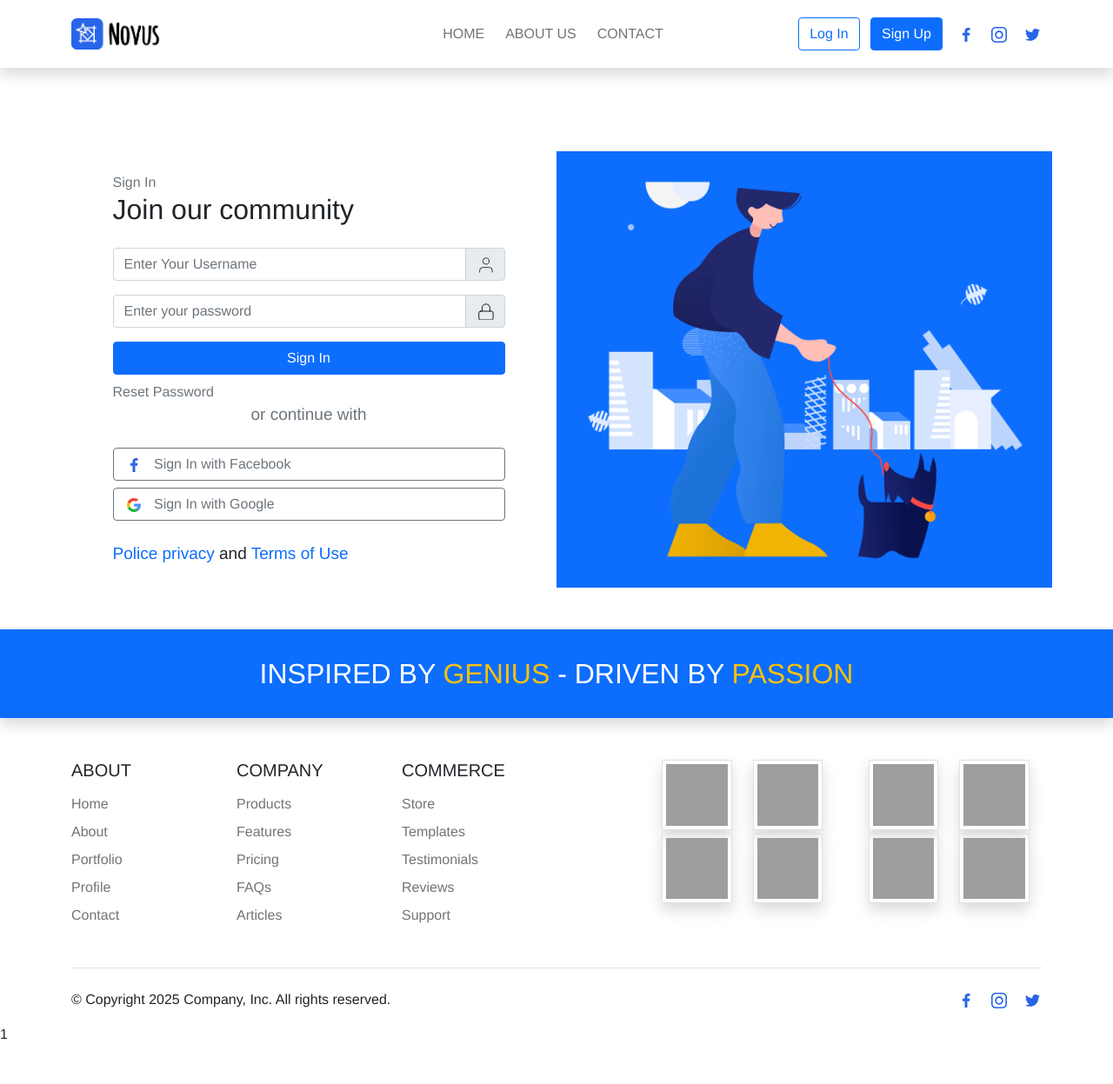
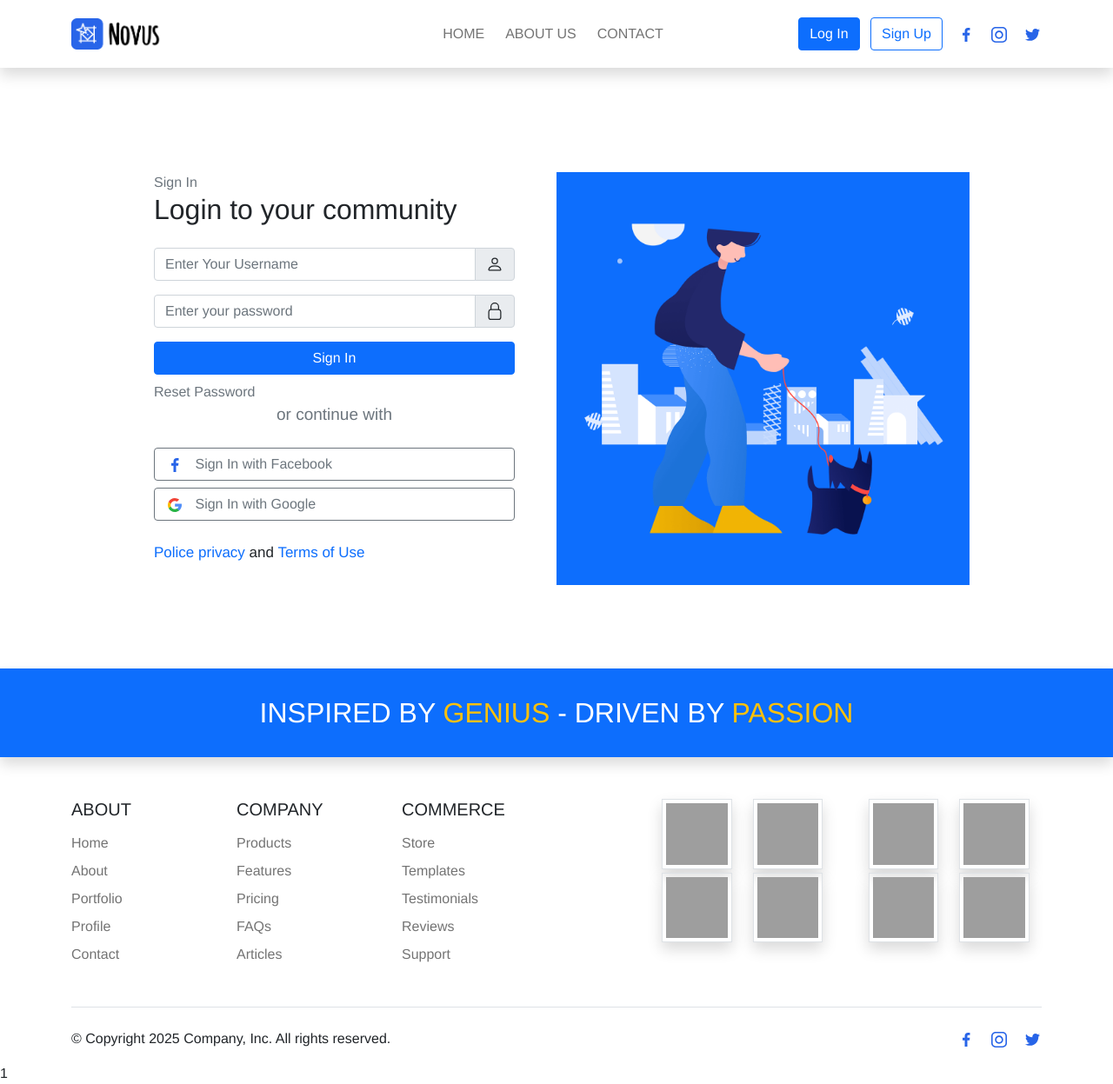
Before and after one commit to steveshead/themed_php_database_login_register, a PHP site: page /login.php in a window 1280 px wide. Shown: the whole page at 87% size. Before the commit the page ends 1195 px from the top, so only its background shows below. Run offline with PHP 8.4, Linux system fonts and the light colour scheme; some libraries are stand-ins or nearby versions; grey boxes are pictures that could not be loaded.

Commit message:
Fixed register form and code cleanup

```diff
--- a/about.php
+++ b/about.php
@@ -7,7 +7,7 @@ require_once 'header.php';
 
 ?>
         <!-- Hero Section -->
-        <section class="py-5 bg-light">
+        <section class="py-5">
             <div class="container">
                 <div class="row align-items-center">
                     <div class="col-lg-6">
@@ -35,7 +35,7 @@ require_once 'header.php';
             </div>
         </section>
         <!-- Mission & Values Section -->
-        <section class="py-5 bg-light">
+        <section class="py-5 bg-light border">
             <div class="container">
                 <div class="row">
                     <div class="col-lg-6 mb-4">
--- a/css/main.css
+++ b/css/main.css
@@ -30,9 +30,6 @@ footer h5 {
 .edit-profile .input-group-text {
   width: 160px;
 }
-.login-form a {
-  text-decoration: none;
-}
 .login-form .btn-outline-secondary:hover {
   color: #fff;
   background-color: #569aff;
--- a/header.php
+++ b/header.php
@@ -31,7 +31,7 @@ if (isset($_SESSION['first_name'])) {
 <header class="shadow bg-white sticky-top">
     <div class="container">
         <nav class="position-relative navbar navbar-expand-lg fixed-top navbar-light py-3 mb-5">
-            <a class="navbar-brand" href="#">
+            <a class="navbar-brand" href="/">
                 <img src="assets/logos/novus/novus.png" alt="" width="106">
             </a>
             <button class="navbar-toggler" type="button" data-toggle="side-menu" data-target="#sideMenuHeaders07" aria-controls="sideMenuHeaders07" aria-expanded="false" aria-label="Toggle navigation">
@@ -48,8 +48,8 @@ if (isset($_SESSION['first_name'])) {
                     <li class="<?=$nav_item_class?> nav-item me-2"><a class="btn btn-primary btn-sm mt-1 text-uppercase" href="logout.php">Logout</a></li>
                 </ul>
                 <div class="ms-auto <?= $logged_in ? 'display-none' : '' ?>">
-                    <a class="btn btn-outline-primary me-2" href="login.php">Log In</a>
-                    <a class="btn btn-primary" href="register.php">Sign Up</a>
+                    <a class="btn btn-primary me-2" href="login.php">Log In</a>
+                    <a class="btn btn-outline-primary" href="register.php">Sign Up</a>
                 </div>
             </div>
             <ul class="list-unstyled d-flex align-items-center justify-content-center mb-0">
--- a/login.php
+++ b/login.php
@@ -38,30 +38,32 @@ if (isset($_COOKIE['remember_me']) && !empty($_COOKIE['remember_me'])) {
 ?>
 
 <section class="position-relative py-5">
-    <div class="container">
-        <div class="row">
-            <div class="col-12 col-lg-6">
+    <div class="container pb-5">
         <div class="row pt-4">
-                    <div class="col-12 col-md-8 col-lg-10 mx-auto">
+            <div class="col-lg-5 offset-1 pe-5">
 
                 <div class="mb-4">
                     <form action="authenticate.php" class="login-form">
                         <span class="text-muted">Sign In</span>
-                                <h2 class="mb-4 fw-light">Join our community</h2>
+                        <h2 class="mb-4 fw-light">Login to your community</h2>
                         <div class="mb-3 input-group">
                             <input class="form-control" type="text" name="username" placeholder="Enter Your Username" id="username" required/>
                             <span class="input-group-text">
-                                        <svg xmlns="http://www.w3.org/2000/svg" width="20" height="20" viewBox="0 0 22 22" fill="none" stroke="currentColor" stroke-width="1" stroke-linecap="round" stroke-linejoin="round"><path d="M20 21v-2a4 4 0 0 0-4-4H8a4 4 0 0 0-4 4v2"></path><circle cx="12" cy="7" r="4"></circle></svg>
+                                <svg xmlns="http://www.w3.org/2000/svg" width="20" height="20" fill="currentColor" class="bi bi-person" viewBox="0 0 16 16">
+                                    <path d="M8 8a3 3 0 1 0 0-6 3 3 0 0 0 0 6m2-3a2 2 0 1 1-4 0 2 2 0 0 1 4 0m4 8c0 1-1 1-1 1H3s-1 0-1-1 1-4 6-4 6 3 6 4m-1-.004c-.001-.246-.154-.986-.832-1.664C11.516 10.68 10.289 10 8 10s-3.516.68-4.168 1.332c-.678.678-.83 1.418-.832 1.664z"/>
+                                </svg>
                           </span>
                         </div>
                         <div class="mb-3 input-group">
                             <input type="password" class="form-control"  name="password" placeholder="Enter your password" id="password" required/>
                             <div class="input-group-text">
-                                        <svg xmlns="http://www.w3.org/2000/svg" width="20" height="20" viewBox="0 0 22 22" fill="none" stroke="#000000" stroke-width="1" stroke-linecap="round" stroke-linejoin="round"><rect x="3" y="11" width="18" height="11" rx="2" ry="2"></rect><path d="M7 11V7a5 5 0 0 1 10 0v4"></path></svg>
+                                <svg xmlns="http://www.w3.org/2000/svg" width="20" height="20" fill="currentColor" class="bi bi-lock" viewBox="0 0 16 16">
+                                    <path fill-rule="evenodd" d="M8 0a4 4 0 0 1 4 4v2.05a2.5 2.5 0 0 1 2 2.45v5a2.5 2.5 0 0 1-2.5 2.5h-7A2.5 2.5 0 0 1 2 13.5v-5a2.5 2.5 0 0 1 2-2.45V4a4 4 0 0 1 4-4M4.5 7A1.5 1.5 0 0 0 3 8.5v5A1.5 1.5 0 0 0 4.5 15h7a1.5 1.5 0 0 0 1.5-1.5v-5A1.5 1.5 0 0 0 11.5 7zM8 1a3 3 0 0 0-3 3v2h6V4a3 3 0 0 0-3-3"/>
+                                </svg>
                             </div>
                         </div>
                         <button class="btn btn-primary mb-2 w-100" type="submit">Sign In</button>
-                                <a class="forgot-password text-secondary" href="forgot-password.php">Reset Password</a>
+                        <a class="forgot-password text-secondary text-decoration-none" href="forgot-password.php">Reset Password</a>
                         <p class="mb-4 text-muted text-center">or continue with</p>
                         <button class="btn btn-outline-secondary mb-2 w-100 text-start" href="#">
                             <img class="img-fluid me-2" src="assets/logos/facebook-sign.svg"/>
@@ -71,13 +73,12 @@ if (isset($_COOKIE['remember_me']) && !empty($_COOKIE['remember_me'])) {
                             <img class="img-fluid me-2" src="assets/logos/google-sign.svg"/>
                             <span>Sign In with Google</span>
                         </button>
-                                <p class="mt-4"><a href="#">Police privacy</a> and <a href="#">Terms of Use</a></p>
+                        <p class="mt-4" style="font-size:17px !important;"><a class="text-decoration-none" href="#">Police privacy</a> and <a class="text-decoration-none" href="#">Terms of Use</a></p>
                     </form>
                 </div>
             </div>
-                </div>
-            </div>
-            <div class="col-12 col-lg-6 bg-primary d-lg-flex align-items-center">
+
+            <div class="col-lg-5 bg-primary d-lg-flex align-items-center">
                 <img class="img-fluid" src="assets/illustrations/walk-dog.png" alt=""/>
             </div>
         </div>
```
Also changed, not shown: register.php (+22 -14 lines), images/avatar/avatar-1.jpg (added), images/avatar/avatar-2.jpg (added), images/avatar/avatar-3.jpg (added), images/avatar/avatar-4.jpg (added). Lines whose indentation alone changed are shown as unchanged.
